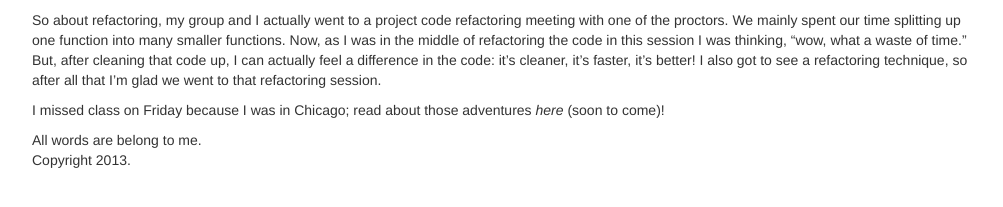
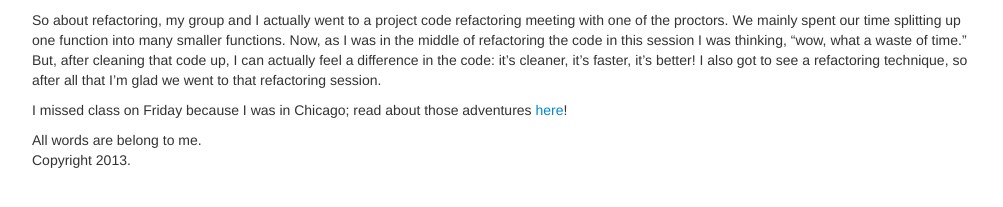
Before and after one commit to eddies5/old-eddies5.github.com, a Jekyll site: the page built from _posts/2013-08-06-cs373.md, in a window 1280 px wide. Shown: the part 442-649 px from the top of the page, without its empty margins (138-1141 px from the left). Built offline with Jekyll 4.4.1, drawn with Linux system fonts in a browser that asks for light colours; some web fonts are replaced.

Commit message:
linked blogs

```diff
--- a/_posts/2013-08-06-cs373.md
+++ b/_posts/2013-08-06-cs373.md
@@ -13,4 +13,4 @@ The second book we have to read for this class, [Refactoring](http://www.amazon.
 
 So about refactoring, my group and I actually went to a project code refactoring meeting with one of the proctors. We mainly spent our time splitting up one function into many smaller functions. Now, as I was in the middle of refactoring the code in this session I was thinking, "wow, what a waste of time." But, after cleaning that code up, I can actually feel a difference in the code: it's cleaner, it's faster, it's better! I also got to see a refactoring technique, so after all that I'm glad we went to that refactoring session.
 
-I missed class on Friday because I was in Chicago; read about those adventures _here_ (soon to come)!
+I missed class on Friday because I was in Chicago; read about those adventures [here]({% post_url 2013-08-10-thinkChicago_lollapalooza %})!
```
